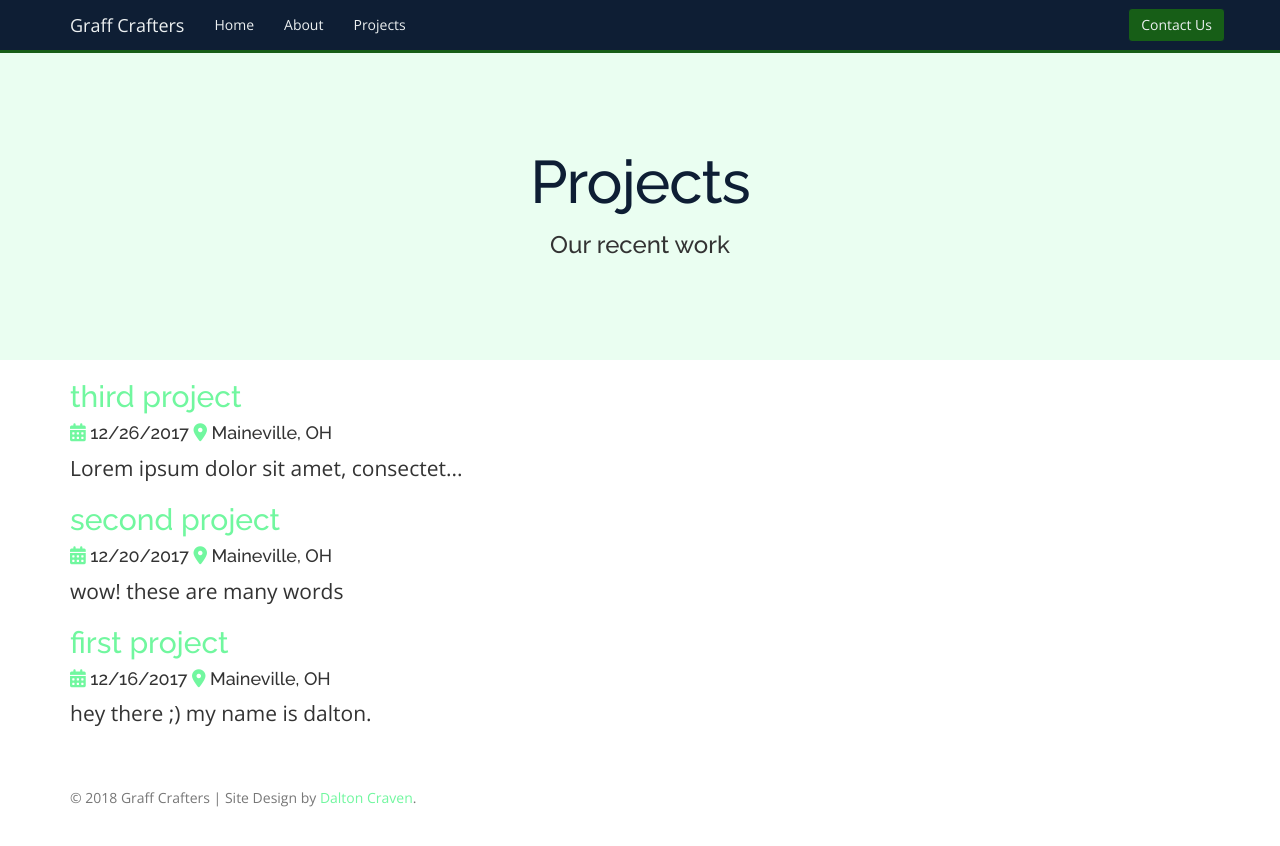
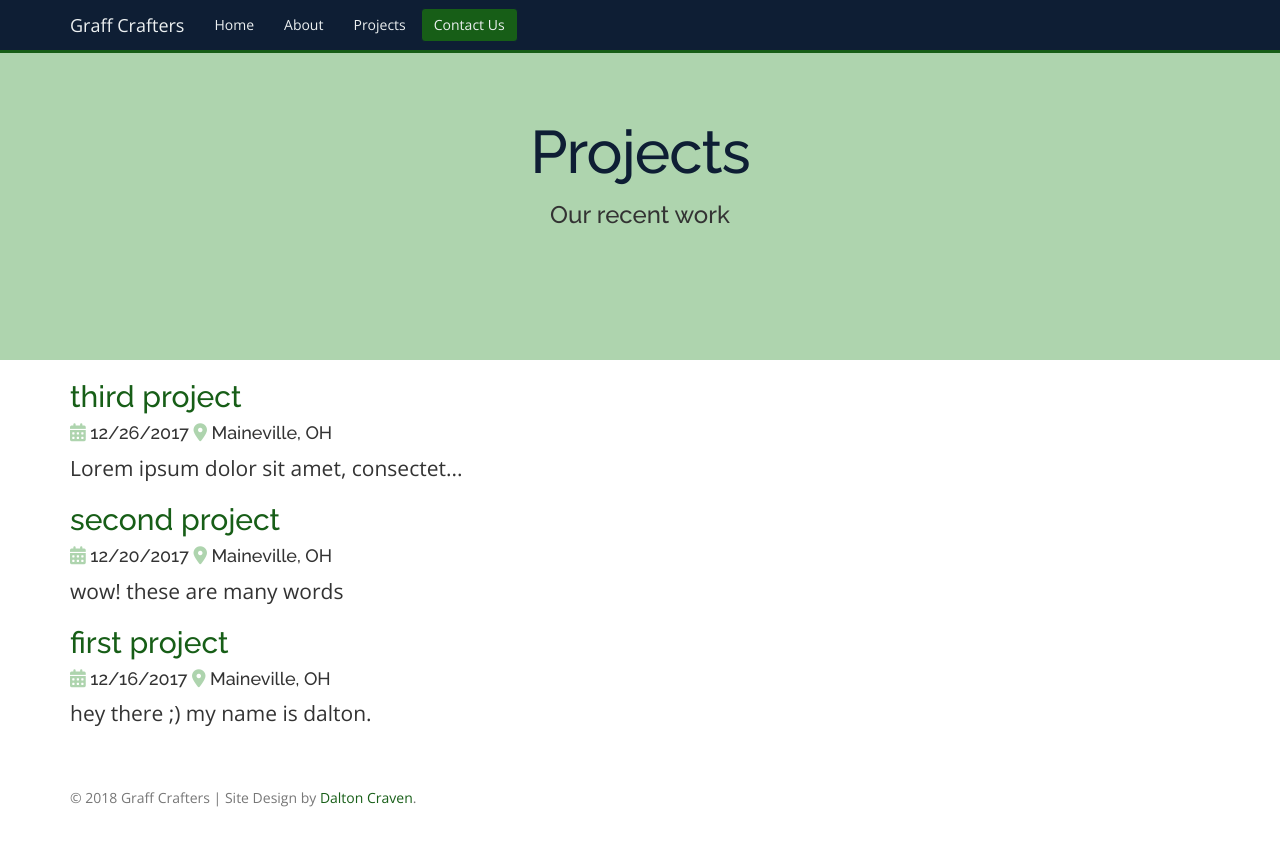
Before and after one commit to cravend/graff-crafters-2.0, a Jekyll site: the page built from projects/index.html, in a window 1280 px wide. Shown: the top 846 px of the page. Built offline with Jekyll 4.4.1, drawn with Linux system fonts in a browser that asks for light colours; nearby versions of some CDN libraries.

Commit message:
add color

```diff
--- a/_includes/nav.html
+++ b/_includes/nav.html
@@ -25,9 +25,10 @@
             </li>
           {% endif %}
     		{% endfor %}
+        <a href="/contact"><button class="btn btn-graff navbar-btn">Contact Us</button></a>
+
       </ul>
       <ul class="nav navbar-nav navbar-right">
-        <a href="/contact"><button class="btn btn-graff navbar-btn">Contact Us</button></a>
       </ul>
     </div>
   </div>
--- a/assets/css/main.scss
+++ b/assets/css/main.scss
@@ -7,9 +7,9 @@ body {
 }
 
 a {
-  color: $graff-light;
+  color: $graff-dark-green;
   &:hover, &:active, &:focus {
-    color: darken($graff-light,10%);
+    color: darken($graff-dark-green,10%);
   }
 }
 
@@ -41,6 +41,11 @@ img {
   font-weight: 300;
   line-height: 1;
   letter-spacing: -1px;
+
+  color: $graff-navy;
+  & .text-muted {
+    color: $graff-dark-green !important;
+  }
 }
 
 .req {
@@ -55,22 +60,16 @@ img {
   padding: 30px;
 }
 
-.featurette-heading {
-  color: $graff-dark;
-  & .text-muted {
-    color: $graff-light !important;
-  }
-}
-
-.featured-image {
-  max-height: 60vh;
-  margin-bottom: 0px;
+.featurette-image {
+  max-height: 300px !important;
+  margin-top: 80px;
+  margin-bottom: 20px;
   width: 100%;
   object-fit: cover;
 }
 
 .fa-color {
-  color: $graff-light;
+  color: $graff-light-green;
 }
 
 .marketing {
@@ -95,7 +94,11 @@ img {
 }
 
 .splash-color {
-  background-color: lighten($graff-light, 25%);
+  background-color: $graff-light-green;
+  padding-top: 20px;
+  padding-bottom: 80px;
+  padding-left: 10px;
+  padding-right: 10px;
 }
 
 .staff-member {
```
